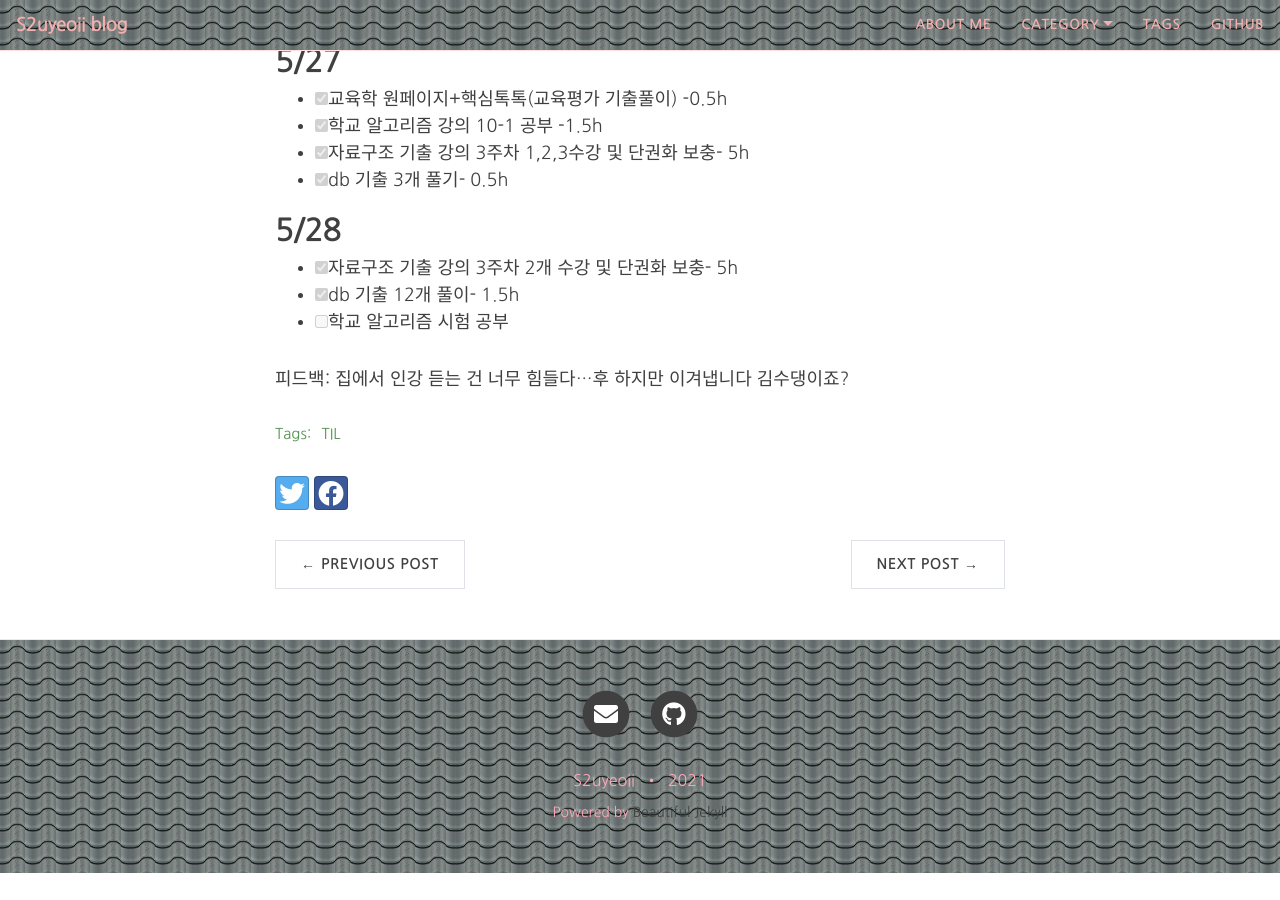
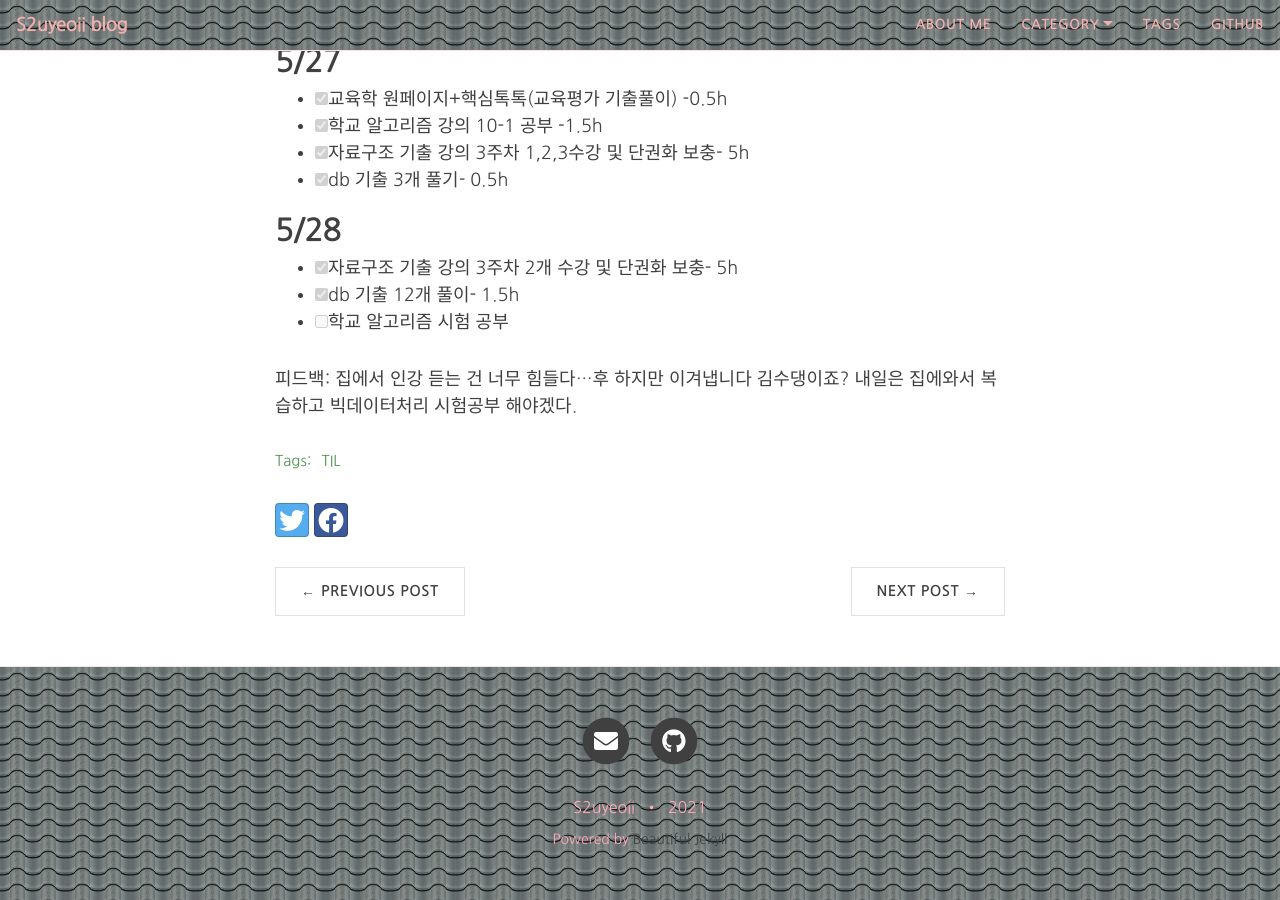
Before and after one commit to yeoneed/yeoneed.github.io, a Jekyll site: the page built from _posts/2021-05-24-5월넷째주-TIL.md, in a window 1280 px wide and 900 px high, scrolled down 833 px. Built offline with Jekyll 4.4.1, drawn with Linux system fonts in a browser that asks for light colours; nearby versions of some CDN libraries; some web fonts are replaced; before the commit the page ends 1706 px from its top, so only the background shows below that.

Commit message:
Update 2021-05-24-5월넷째주-TIL.md

```diff
--- a/_posts/2021-05-24-5월넷째주-TIL.md
+++ b/_posts/2021-05-24-5월넷째주-TIL.md
@@ -38,4 +38,4 @@ category: [TIL]
 - [x] db 기출 12개 풀이- 1.5h
 - [ ] 학교 알고리즘 시험 공부
 
-피드백: 집에서 인강 듣는 건 너무 힘들다...후 하지만 이겨냅니다 김수댕이죠?
+피드백: 집에서 인강 듣는 건 너무 힘들다...후 하지만 이겨냅니다 김수댕이죠? 내일은 집에와서 복습하고 빅데이터처리 시험공부 해야겠다.
```
